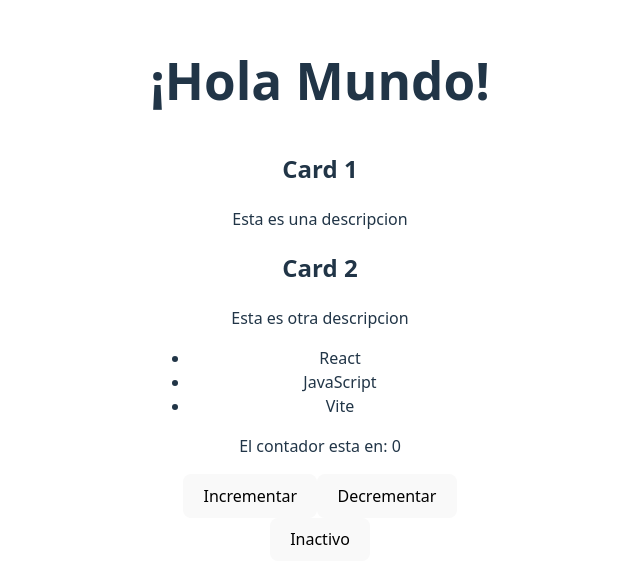
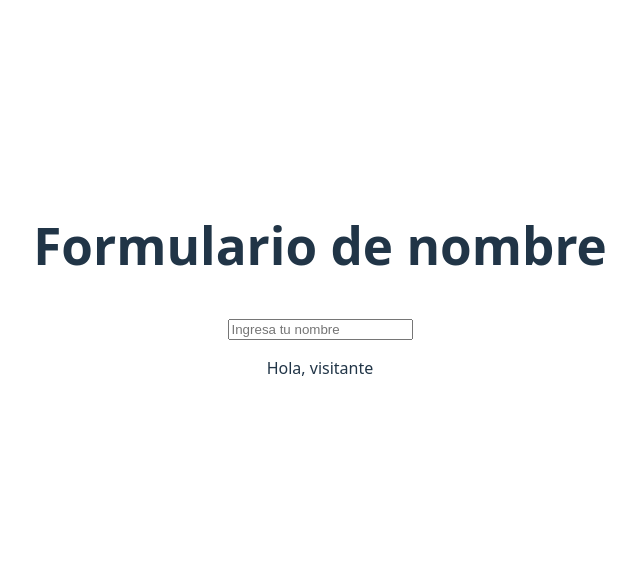
Before and after one commit to JUANLOPCON071/MyReactApp, a React (Vite) app: page / in a window 1280 px wide. Shown: the part 115-698 px from the top of the page, without its empty margins (320-960 px from the left). Built offline with nearby package versions, Linux system fonts and the light colour scheme.

Commit message:
Eventos y manejo de estado en React

```diff
--- a/src/App.jsx
+++ b/src/App.jsx
@@ -1,6 +1,7 @@
 import './App.css'
 import Card from './componentes/Card';
 import Counter from './componentes/Counter';
+import NameForm from './componentes/NameForm';
 import ToggleButton from './componentes/ToggleButton';
 
 function App() {
@@ -8,8 +9,8 @@ function App() {
 
   return (
     <section>
-      <h1>¡Hola Mundo!</h1>
-      <Card title="Card 1" description="Esta es una descripcion"/>
+      <h1>Formulario de nombre</h1>
+      {/* <Card title="Card 1" description="Esta es una descripcion"/>
       <Card title="Card 2" description="Esta es otra descripcion"/>
       <ul>
         {
@@ -19,7 +20,8 @@ function App() {
         }
       </ul>
       <Counter/>
-      <ToggleButton/>
+      <ToggleButton/> */}
+      <NameForm/>
     </section>
   )
 }
--- /dev/null
+++ b/src/componentes/NameForm.jsx
@@ -0,0 +1,20 @@
+import { useState } from "react";
+
+
+const NameForm = () => {
+    const [name, setName] = useState("");
+
+    return (
+        <div>
+            <input
+              type="text"
+              placeholder="Ingresa tu nombre"
+              value={name}
+              onChange={(event) => setName(event.target.value)}
+            />
+            <p>Hola, {name || "visitante"}</p>
+        </div>
+    )
+}
+
+export default NameForm;
```
